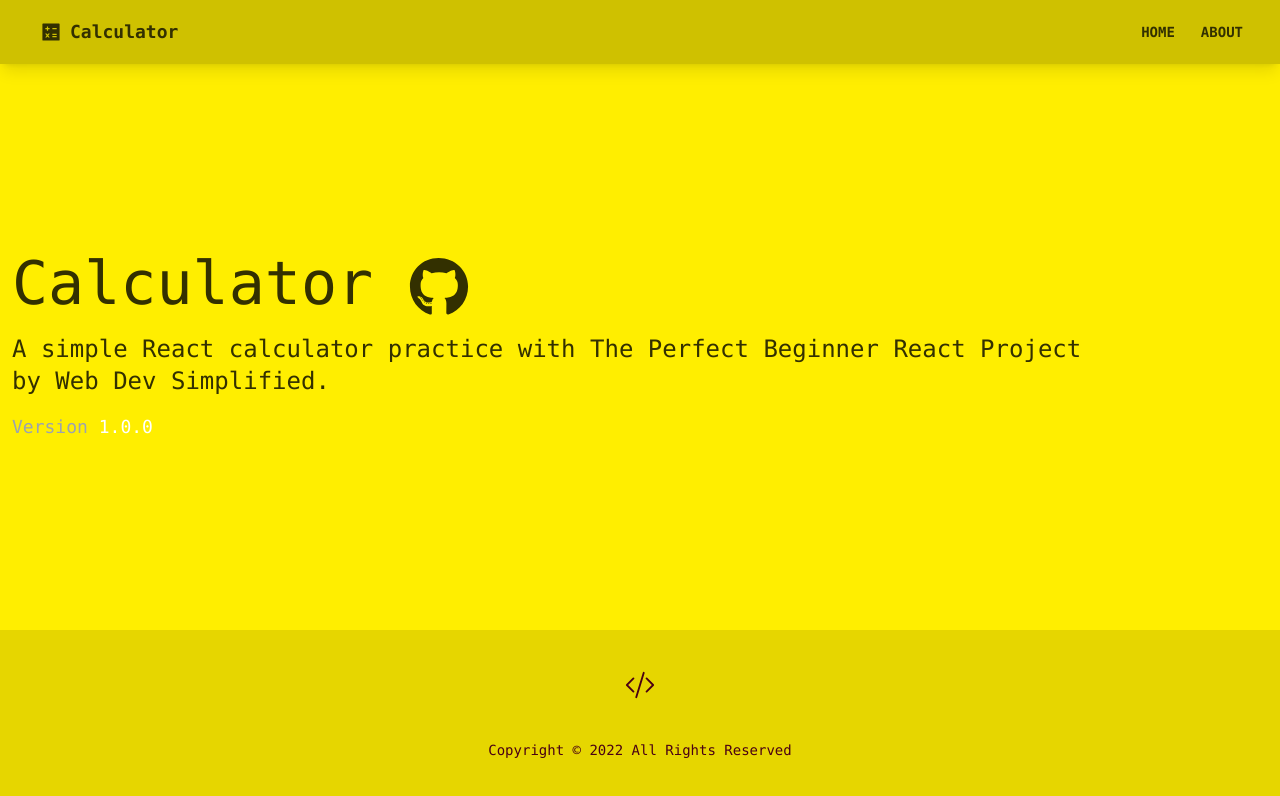
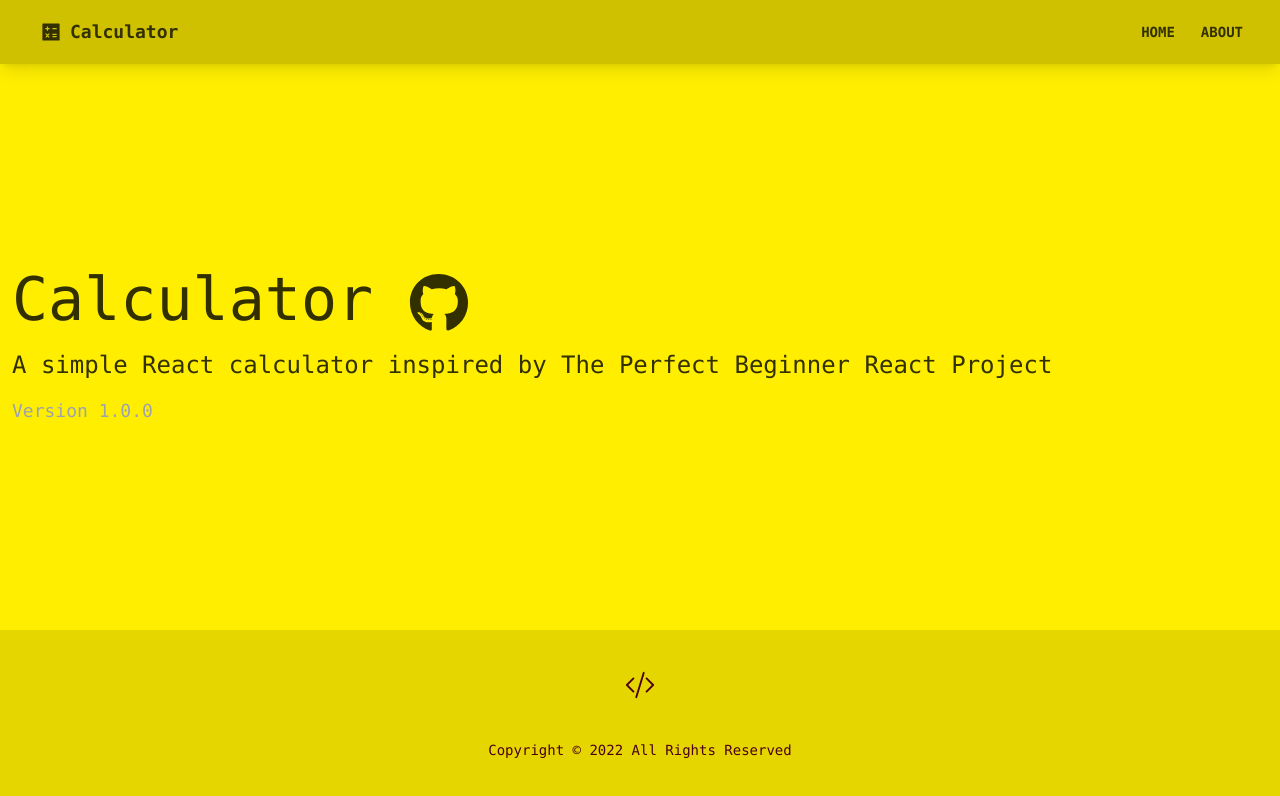
Before and after one commit to EchoChunyuShih/simple-calculator, a React (Create React App) app: page /about in a window 1280 px wide. Shown: the top 796 px of the page. Built offline with nearby package versions, Linux system fonts and the light colour scheme.

Commit message:
[docs] edit about content

```diff
--- a/src/pages/About.js
+++ b/src/pages/About.js
@@ -13,16 +13,13 @@ const About = () => {
         </a>
       </h1>
       <p className='mb-4 text-2xl font-light'>
-        A simple React calculator practice with
+        A simple React calculator inspired by
         <a href='https://www.youtube.com/watch?v=DgRrrOt0Vr8'>
           {' '}
           The Perfect Beginner React Project <br />
         </a>
-        by <strong>Web Dev Simplified</strong>.
       </p>
-      <p className='text-lg text-gray-400'>
-        Version <span className='text-white'>1.0.0</span>
-      </p>
+      <p className='text-lg text-gray-400'>Version 1.0.0</p>
     </>
   )
 }
```
